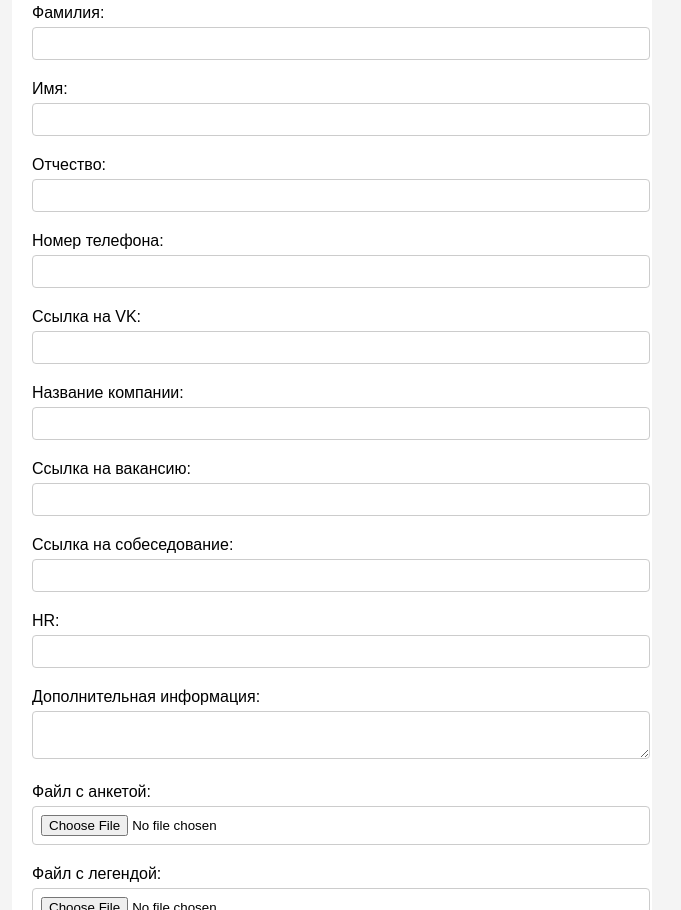
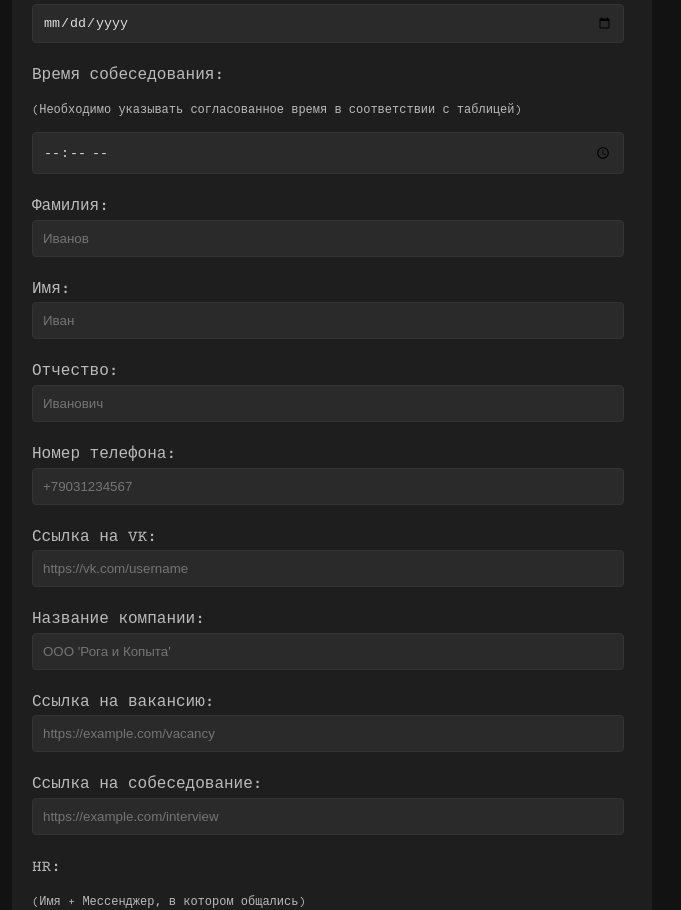
Before and after one commit to Maldenberg/newinterview, a website: page public/index.html in a window 1280 px wide. Shown: the part 195-1105 px from the top of the page, without its empty margins (308-989 px from the left). Drawn offline with nearby package versions, Linux system fonts and the light colour scheme.

Commit message:
стилизовал форму

```diff
--- /dev/null
+++ b/about.txt
@@ -0,0 +1 @@
+ф
--- a/public/css/styles.css
+++ b/public/css/styles.css
@@ -1,44 +1,86 @@
-body {
-    font-family: Arial, sans-serif;
-    background-color: #f4f4f4;
+body.dark-theme {
+    font-family: 'Courier Prime', monospace;
+    background-color: #121212;
+    color: #e0e0e0;
     margin: 0;
     padding: 20px;
+    line-height: 1.6;
 }
 
 form {
     max-width: 600px;
-    margin: auto;
+    margin: 50px auto;
     padding: 20px;
-    background-color: #fff;
+    background-color: #1e1e1e;
     border-radius: 5px;
 }
 
-label {
-    display: block;
-    margin-bottom: 5px;
+h1 {
+    color: #ffffff;
+    text-align: center;
+    font-size: 28px;
+    margin-bottom: 20px;
 }
 
-input[type="text"], input[type="tel"], input[type="url"],
-input[type="date"], input[type="time"], input[type="file"],
-textarea {
-    width: 100%;
-    padding: 8px;
+p {
+    color: #bbbbbb;
+    font-size: 12px;
+}
+
+label {
+    color: #bbbbbb;
+    margin-bottom: .5rem;
+    font-size: 16px;
+}
+
+input, textarea, button, select {
+    width: 95%;
+    padding: 10px;
     margin-bottom: 20px;
-    border: 1px solid #ccc;
+    border: 1px solid #333;
+    background-color: #2a2a2a;
+    color: #ddd;
     border-radius: 4px;
 }
 
 button {
-    width: 100%;
-    padding: 10px;
-    background-color: #007bff;
+    background-color: #4CAF50; /* A nice green accent color for the submit button */
     color: white;
     border: none;
-    border-radius: 4px;
+    padding: 15px 20px;
     cursor: pointer;
-    margin-top: 20px;
+    font-size: 16px;
 }
 
 button:hover {
-    background-color: #0056b3;
+    background-color: #45a049;
 }
+
+/* Add transitions for interactive elements */
+input, textarea, button, select {
+    transition: background-color 0.3s ease, border-color 0.3s ease;
+}
+
+input:focus, textarea:focus, select:focus {
+    background-color: #333;
+    border-color: #444;
+}
+
+/* Adjust the file input to match the theme better */
+input[type="file"] {
+    background-color: transparent;
+    border: none;
+}
+
+/* Custom styles for file input buttons */
+input[type="file"]::file-selector-button {
+    background-color: #333;
+    color: #ddd;
+    padding: 10px;
+    border-radius: 4px;
+    cursor: pointer;
+}
+
+input[type="file"]::file-selector-button:hover {
+    background-color: #444;
+}
--- a/public/index.html
+++ b/public/index.html
@@ -4,45 +4,63 @@
     <meta charset="UTF-8">
     <meta name="viewport" content="width=device-width, initial-scale=1.0">
     <title>Запись на собеседование</title>
-    <link rel="stylesheet" href="/css/styles.css">
+    <link rel="stylesheet" href="css/styles.css">
+    <link rel="preconnect" href="https://fonts.googleapis.com">
+    <link rel="preconnect" href="https://fonts.gstatic.com" crossorigin>
+    <link href="https://fonts.googleapis.com/css2?family=Courier+Prime:wght@400;700&display=swap" rel="stylesheet">
+    <script src="https://cdn.jsdelivr.net/npm/parsleyjs/dist/parsley.min.js"></script>
 </head>
-<body>
+<body class="dark-theme">
+
     <form id="interview-form" enctype="multipart/form-data">
+        <h1>Запись на собеседование:</h1>
+
         <label for="interview_date">Дата собеседования:</label>
-        <input type="date" id="interview_date" name="interview_date" required>
+        <input type="date" id="interview_date" name="interview_date" required
+            data-parsley-required-message="Пожалуйста, выберите дату собеседования"
+            placeholder="дд.мм.гггг">
 
         <label for="interview_time">Время собеседования:</label>
-        <input type="time" id="interview_time" name="interview_time" step="1800" required>
+        <p>(Необходимо указывать согласованное время в соответствии с таблицей)</p>
+        <input type="time" id="interview_time" name="interview_time" required
+            data-parsley-required-message="Пожалуйста, выберите время собеседования"
+            placeholder="чч:мм">
 
         <label for="surname">Фамилия:</label>
-        <input type="text" id="surname" name="surname" required>
+        <input type="text" id="surname" name="surname" required placeholder="Иванов">
 
         <label for="name">Имя:</label>
-        <input type="text" id="name" name="name" required>
+        <input type="text" id="name" name="name" required placeholder="Иван">
 
         <label for="patronymic">Отчество:</label>
-        <input type="text" id="patronymic" name="patronymic">
+        <input type="text" id="patronymic" name="patronymic" placeholder="Иванович">
 
         <label for="phone">Номер телефона:</label>
-        <input type="tel" id="phone" name="phone" pattern="^\+7[0-9]{10}$" required>
+        <input type="tel" id="phone" name="phone" required
+            pattern="^\+7[0-9]{10}$"
+            data-parsley-pattern-message="Введите номер в формате +7XXXXXXXXXX"
+            data-parsley-required-message="Пожалуйста, введите номер телефона"
+            placeholder="+79031234567">
 
         <label for="vk_link">Ссылка на VK:</label>
-        <input type="url" id="vk_link" name="vk_link">
+        <input type="url" id="vk_link" name="vk_link" placeholder="https://vk.com/username">
 
         <label for="company">Название компании:</label>
-        <input type="text" id="company" name="company">
+        <input type="text" id="company" name="company" placeholder="ООО 'Рога и Копыта'">
 
         <label for="job_link">Ссылка на вакансию:</label>
-        <input type="url" id="job_link" name="job_link">
+        <input type="url" id="job_link" name="job_link" placeholder="https://example.com/vacancy">
 
         <label for="interview_link">Ссылка на собеседование:</label>
-        <input type="url" id="interview_link" name="interview_link">
+        <input type="url" id="interview_link" name="interview_link" placeholder="https://example.com/interview">
 
         <label for="hr">HR:</label>
-        <input type="text" id="hr" name="hr">
+        <p>(Имя + Мессенджер, в котором общались)</p>
+        <input type="text" id="hr" name="hr" placeholder="Петрова Анна (WhatsApp)">
 
         <label for="additional_info">Дополнительная информация:</label>
-        <textarea id="additional_info" name="additional_info"></textarea>
+        <p>(Дополни нужной инфой, для которой не нашлось места в полях)</p>
+        <textarea id="additional_info" name="additional_info" placeholder="Любая дополнительная информация"></textarea>
 
         <label for="application_form">Файл с анкетой:</label>
         <input type="file" id="application_form" name="application_form">
@@ -54,7 +72,6 @@
         <input type="file" id="resume_file" name="resume_file">
 
         <button type="submit">Отправить</button>
-
     </form>
 
     <script src="/js/script.js"></script>
--- a/public/js/script.js
+++ b/public/js/script.js
@@ -2,6 +2,11 @@ document
   .getElementById("interview-form")
   .addEventListener("submit", function (event) {
     event.preventDefault();
+
+    // Получаем кнопку и добавляем лоадер
+    const submitButton = document.getElementById("submit-button");
+    submitButton.innerHTML = "Отправка...";
+    submitButton.disabled = true;
 
     // Сбор данных из формы
     var formData = new FormData(document.getElementById("interview-form"));
@@ -16,6 +21,16 @@ document
     // Выполнение запроса к серверу
     fetch("/submit-interview", requestOptions)
       .then((response) => response.text())
-      .then((result) => console.log(result))
-      .catch((error) => console.log("error", error));
+      .then((result) => {
+        console.log(result);
+        // Восстановление состояния кнопки после отправки
+        submitButton.innerHTML = "Отправить";
+        submitButton.disabled = false;
+      })
+      .catch((error) => {
+        console.log("error", error);
+        // Восстановление состояния кнопки в случае ошибки
+        submitButton.innerHTML = "Отправить";
+        submitButton.disabled = false;
+      });
   });
```
Also changed, not shown: 2 other files.
